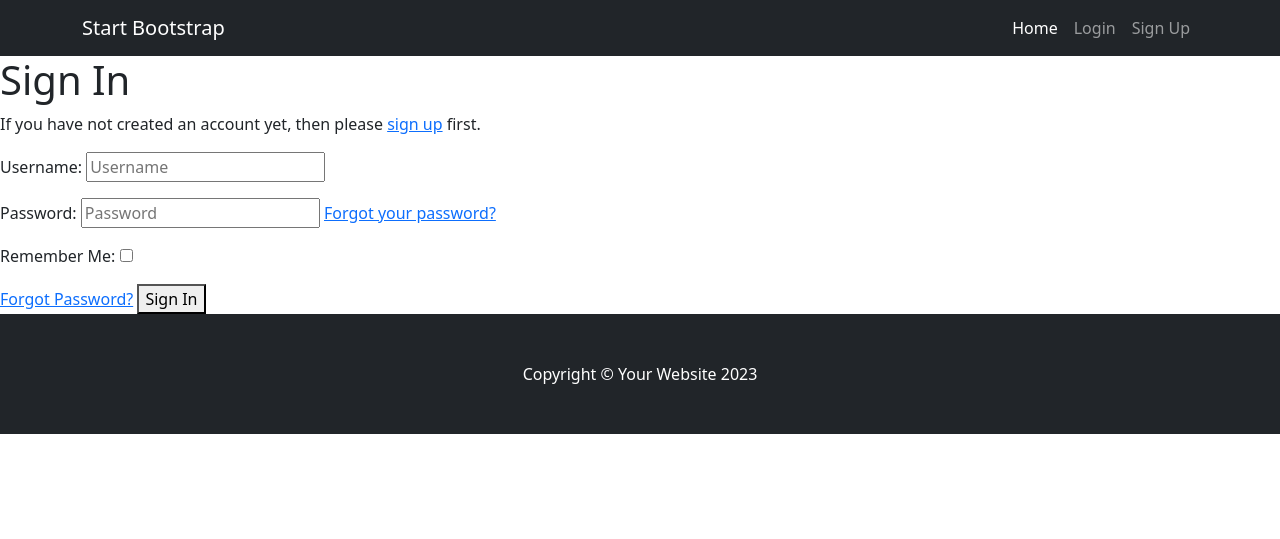
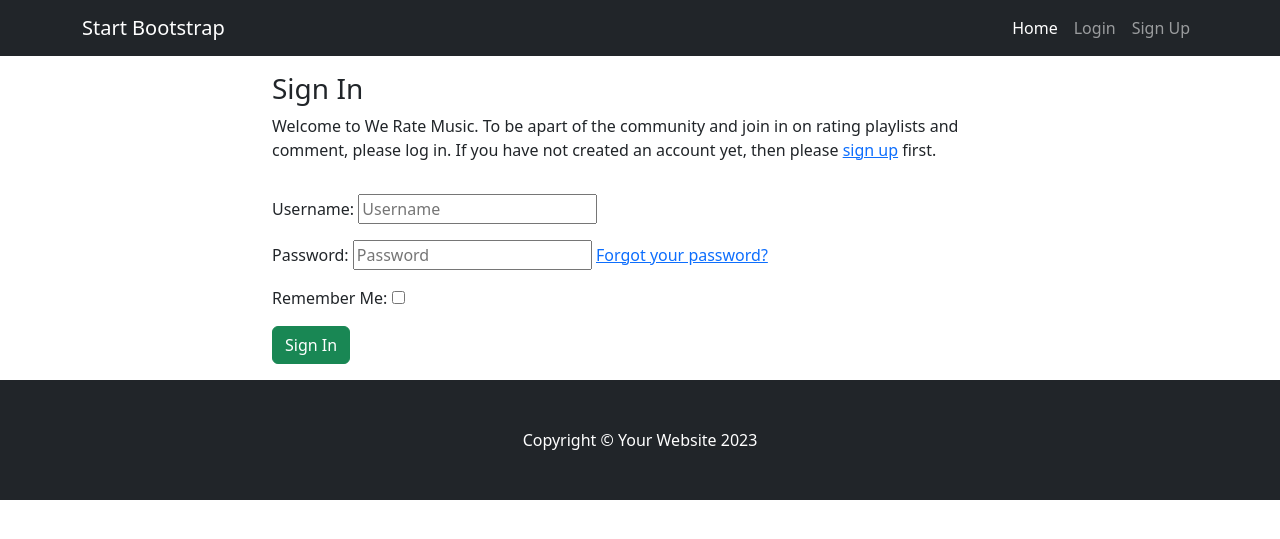
Before and after one commit to DestanT/we-discuss-music, a Django app: page /accounts/login/ in a window 1280 px wide. Shown: the top 539 px of the page. Run offline with Django 4.2, Linux system fonts and the light colour scheme; some libraries are stand-ins or nearby versions.

Commit message:
Style the login, logout and signup.htmls

```diff
--- a/templates/account/login.html
+++ b/templates/account/login.html
@@ -7,32 +7,21 @@
 
 {% block content %}
 
-<h1>{% trans "Sign In" %}</h1>
+<div class="container">
+  <div class="row">
+    <div class="col-md-8 mt-3 offset-md-2">
 
-{% get_providers as socialaccount_providers %}
+      <h3>{% trans "Sign In" %}</h3>
 
-{% if socialaccount_providers %}
-<p>{% blocktrans with site.name as site_name %}Please sign in with one
-  of your existing third party accounts. Or, <a href="{{ signup_url }}">sign up</a>
-  for a {{ site_name }} account and sign in below:{% endblocktrans %}</p>
-
-<div class="socialaccount_ballot">
-
-  <ul class="socialaccount_providers">
-    {% include "socialaccount/snippets/provider_list.html" with process="login" %}
-  </ul>
-
-  <div class="login-or">{% trans 'or' %}</div>
+      <p>{% blocktrans %}Welcome to We Rate Music. To be apart of the community and join in on rating playlists and
+        comment, please log in. If you have not created an account yet, then please
+        <a href="{{ signup_url }}">sign up</a> first.{% endblocktrans %}
+      </p>
 
     </div>
-
-{% include "socialaccount/snippets/login_extra.html" %}
-
-{% else %}
-<p>{% blocktrans %}If you have not created an account yet, then please
-  <a href="{{ signup_url }}">sign up</a> first.{% endblocktrans %}
-</p>
-{% endif %}
+  </div>
+  <div class="row">
+    <div class="col-md-8 mt-3 mb-3 offset-md-2">
 
       <form class="login" method="POST" action="{% url 'account_login' %}">
         {% csrf_token %}
@@ -40,8 +29,11 @@
         {% if redirect_field_value %}
         <input type="hidden" name="{{ redirect_field_name }}" value="{{ redirect_field_value }}" />
         {% endif %}
-  <a class="button secondaryAction" href="{% url 'account_reset_password' %}">{% trans "Forgot Password?" %}</a>
-  <button class="primaryAction" type="submit">{% trans "Sign In" %}</button>
+        <button class="btn btn-success" type="submit">{% trans "Sign In" %}</button>
       </form>
 
+    </div>
+  </div>
+</div>
+
 {% endblock %}
```
Also changed, not shown: templates/account/logout.html (+14 -3 lines), templates/account/signup.html (+18 -3 lines). Lines whose indentation alone changed are shown as unchanged.
